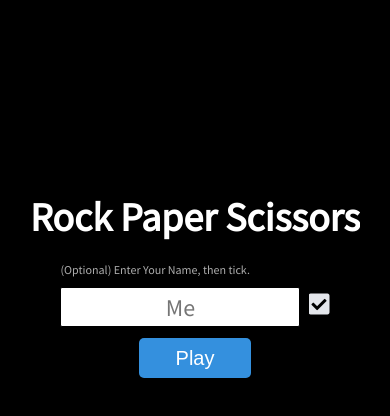
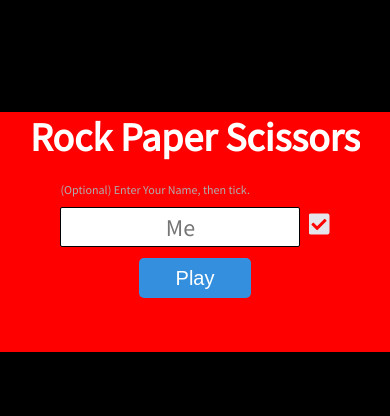
Before and after one commit to kayode0x/RockPaperScissors, a plain HTML site: page index.html in a window 390 px wide. Drawn offline with Linux system fonts and the light colour scheme.

Commit message:
Resized height in css

```diff
--- a/styles.css
+++ b/styles.css
@@ -71,8 +71,8 @@
     }
 
     .intro {
-        margin-top: 5rem;
-        height: 35rem;
+        background: red;
+        height: 15rem;
         display: flex;
         flex-direction: column;
         align-items: center;
```
